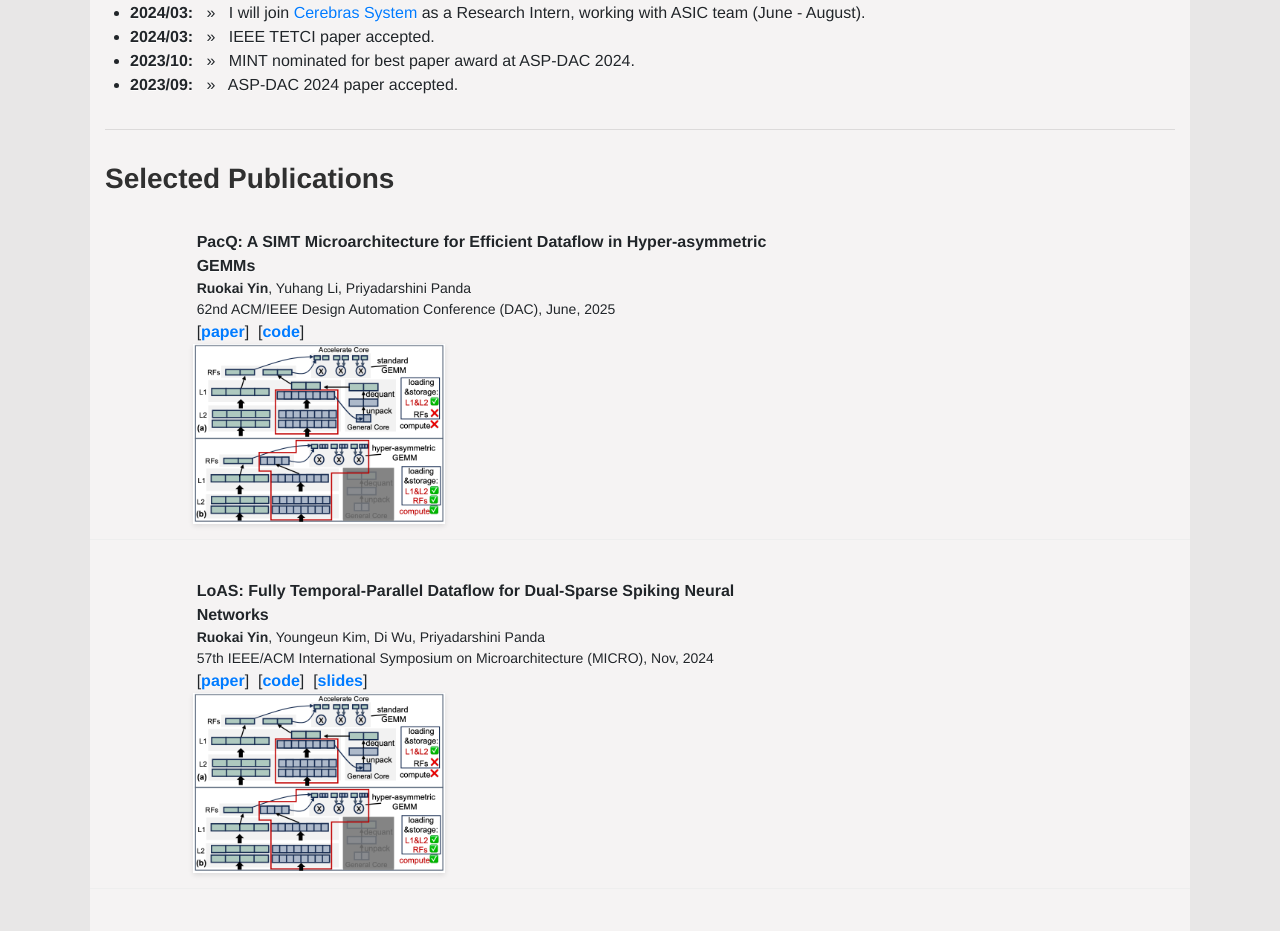
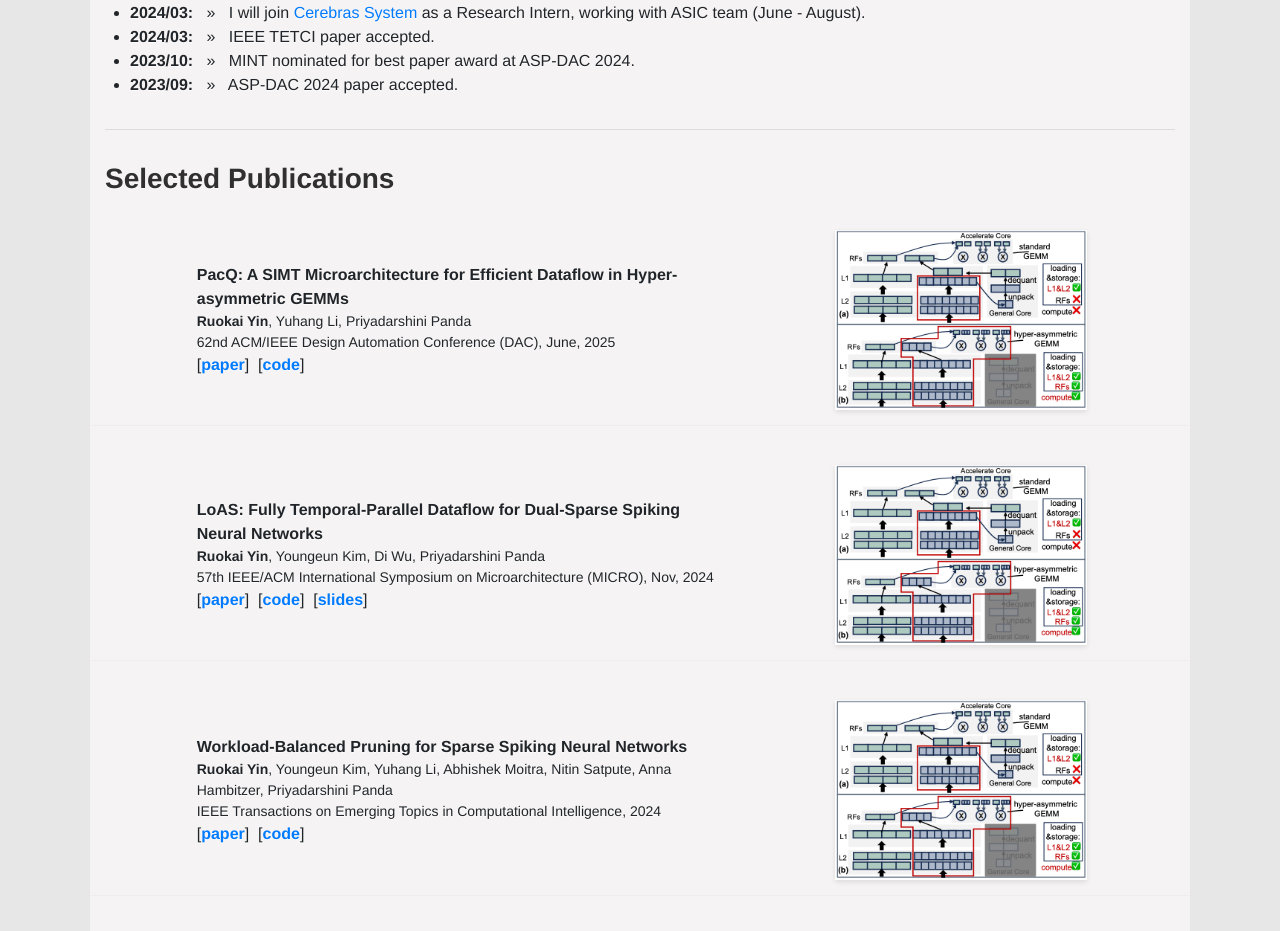
Before and after one commit to RuokaiYin/RuokaiYin.github.io, a Jekyll site: the page built from index.html, in a window 1280 px wide. Shown: the part 733-1664 px from the top of the page. Built offline with Jekyll 4.4.1, drawn with Linux system fonts in a browser that asks for light colours.

Commit message:
Update publications.html

```diff
--- a/_includes/publications.html
+++ b/_includes/publications.html
@@ -4,11 +4,10 @@
      <p></p>
     </div>
    </div>
-
    {% for publication in site.data.publications %}
    <div class="row publication-item mb-4 align-items-center">
-    <!-- Publication information (60%) -->
-    <div class="col-md-7 offset-md-1">
+     <div class="col-md-7">
+       <div class="publication-content">
          <div class="papertitle">{{ publication.title }}</div>
          <div class="paperauthors">{{ publication.author }}</div>
          {% if publication.conference == "N" %}
@@ -20,29 +19,29 @@
          </div>
          {% endif %}
          <div class="paper-links">
-        [<a class="papertitle" href="{{ site.baseurl }}/papers/{{publication.file}}">paper</a>]
+           [<a class="papertitle" href="{{site.baseurl}}/papers/{{publication.file}}">paper</a>]
            {% if publication.code %}
-          &nbsp;[<a class="papertitle" href="{{ publication.code }}">code</a>]
+           &nbsp;[<a class="papertitle" href="{{publication.code}}">code</a>]
            {% endif %}
            {% if publication.pre and publication.pre != "N" %}
-          &nbsp;[<a class="papertitle" href="{{ site.baseurl }}/slides/{{publication.pre}}">slides</a>]
+           &nbsp;[<a class="papertitle" href="{{site.baseurl}}/slides/{{publication.pre}}">slides</a>]
            {% endif %}
          </div>
        </div>
-
-    <!-- Publication image (40%) -->
-    <div class="col-md-5 text-center d-flex align-items-center justify-content-center">
-        <img class="img-fluid paper-thumbnail" src="{{ site.baseurl }}/assets/paper-thumbnails/{{publication.img}}"
+     </div>
+     <div class="col-md-5 d-flex align-items-center justify-content-center">
+       <img class="img-fluid paper-thumbnail" src="{{site.baseurl}}/assets/paper-thumbnails/{{publication.img}}"
             alt="Thumbnail for {{publication.title}}">
      </div>
    </div>
    {% endfor %}
-
-<!-- Add some CSS to make it look nicer -->
    <style>
    .publication-item {
      padding: 15px 0;
      border-bottom: 1px solid #eee;
+   }
+   .publication-content {
+     padding-left: 15%;
    }
    .paper-thumbnail {
      box-shadow: 0 2px 5px rgba(0,0,0,0.1);
```
Lines whose indentation alone changed are shown as unchanged.
